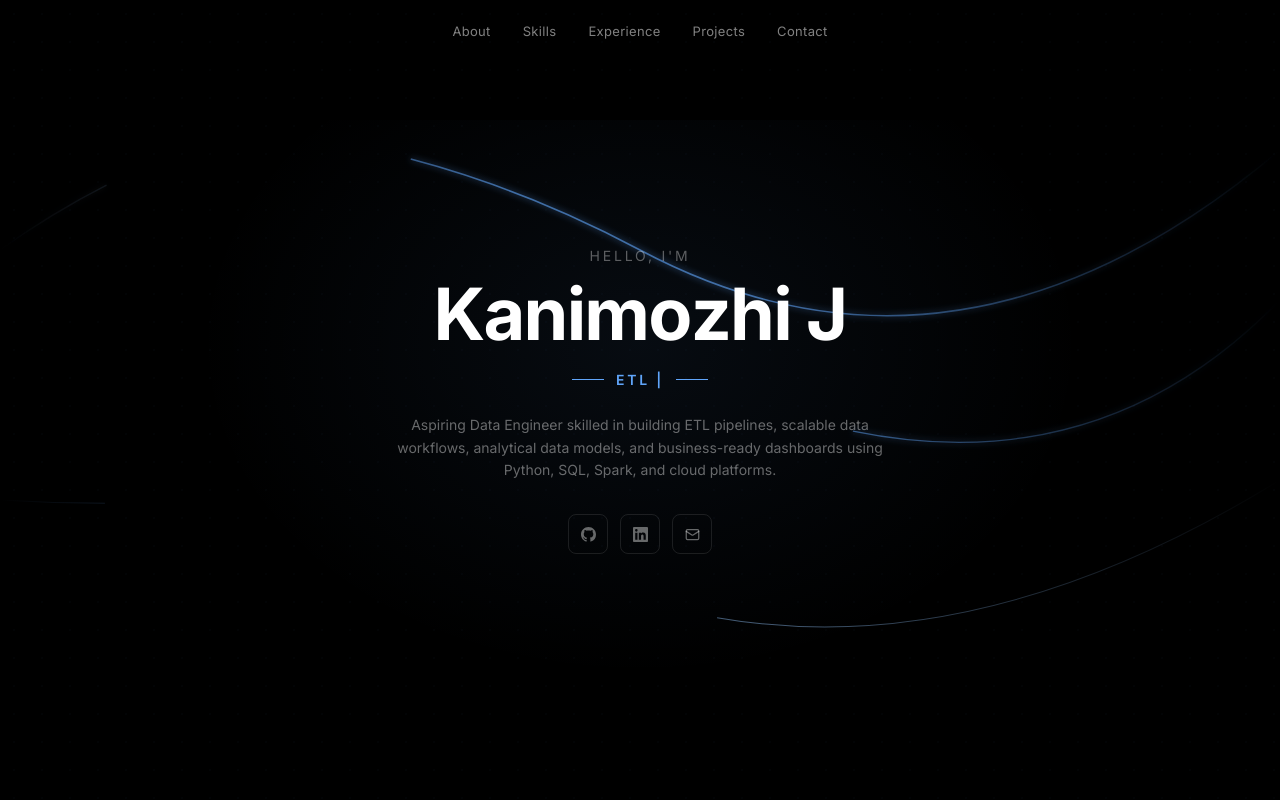
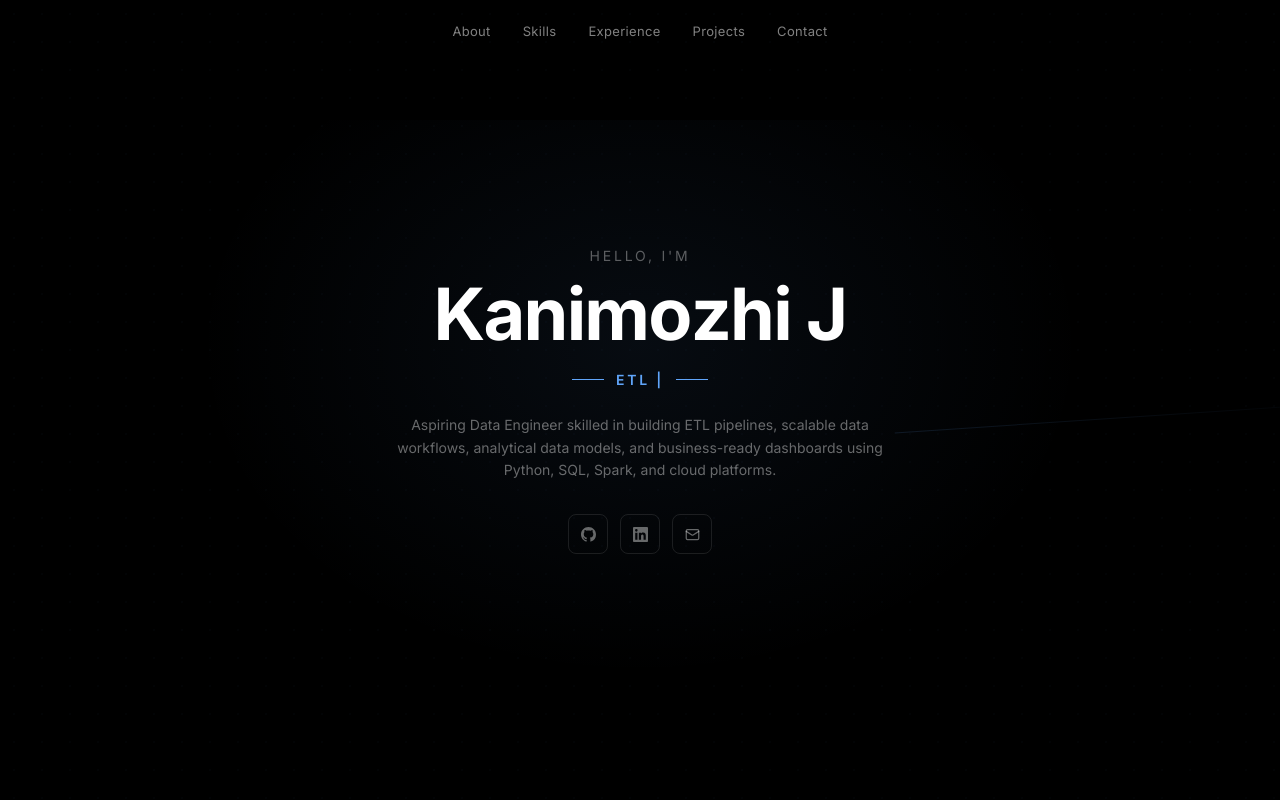
Before and after one commit to kanimozhijayakumar/kanimozhi-portfolio, a React (Vite) app: page / in a window 1280 px wide. Shown: the top 800 px of the page. Built offline with nearby package versions, Linux system fonts and the light colour scheme.

Commit message:
Simplify background beams to 3 clean diagonal lines

```diff
--- a/src/components/ui/BackgroundBeams.jsx
+++ b/src/components/ui/BackgroundBeams.jsx
@@ -8,7 +8,7 @@ const BackgroundBeams = ({ className = '' }) => {
     if (!paths) return
     const cleanups = []
 
-    paths.forEach(path => {
+    paths.forEach((path, i) => {
       const length = path.getTotalLength()
       path.style.strokeDasharray = `${length}`
       path.style.strokeDashoffset = `${length}`
@@ -17,15 +17,15 @@ const BackgroundBeams = ({ className = '' }) => {
         path.style.transition = 'none'
         path.style.strokeDashoffset = `${length}`
         requestAnimationFrame(() => {
-          const duration = 3 + Math.random() * 4
-          const delay = Math.random() * 4
+          const duration = 4 + i * 0.8
+          const delay = i * 1.2
           path.style.transition = `stroke-dashoffset ${duration}s ease-in-out ${delay}s`
           path.style.strokeDashoffset = `${-length}`
         })
       }
 
       animate()
-      const interval = setInterval(animate, 8000)
+      const interval = setInterval(animate, (4 + i * 0.8 + i * 1.2 + 2) * 1000)
       cleanups.push(() => clearInterval(interval))
     })
 
@@ -42,39 +42,51 @@ const BackgroundBeams = ({ className = '' }) => {
         fill="none"
       >
         <defs>
-          <filter id="beam-glow">
-            <feGaussianBlur stdDeviation="3" result="blur" />
+          <filter id="beam-glow" x="-20%" y="-20%" width="140%" height="140%">
+            <feGaussianBlur stdDeviation="4" result="blur" />
             <feMerge>
               <feMergeNode in="blur" />
               <feMergeNode in="SourceGraphic" />
             </feMerge>
           </filter>
-          <linearGradient id="beam-blue" x1="0%" y1="0%" x2="100%" y2="0%">
+          <linearGradient id="g1" x1="0%" y1="0%" x2="100%" y2="0%">
             <stop offset="0%" stopColor="rgba(96,165,250,0)" />
-            <stop offset="40%" stopColor="rgba(96,165,250,0.6)" />
-            <stop offset="60%" stopColor="rgba(96,165,250,0.6)" />
+            <stop offset="50%" stopColor="rgba(96,165,250,0.5)" />
             <stop offset="100%" stopColor="rgba(96,165,250,0)" />
           </linearGradient>
-          <linearGradient id="beam-blue2" x1="100%" y1="0%" x2="0%" y2="0%">
+          <linearGradient id="g2" x1="100%" y1="0%" x2="0%" y2="0%">
             <stop offset="0%" stopColor="rgba(147,197,253,0)" />
-            <stop offset="40%" stopColor="rgba(147,197,253,0.45)" />
-            <stop offset="60%" stopColor="rgba(147,197,253,0.45)" />
+            <stop offset="50%" stopColor="rgba(147,197,253,0.35)" />
             <stop offset="100%" stopColor="rgba(147,197,253,0)" />
           </linearGradient>
-          <linearGradient id="beam-subtle" x1="0%" y1="0%" x2="100%" y2="0%">
+          <linearGradient id="g3" x1="0%" y1="0%" x2="100%" y2="0%">
             <stop offset="0%" stopColor="rgba(96,165,250,0)" />
-            <stop offset="50%" stopColor="rgba(96,165,250,0.25)" />
+            <stop offset="50%" stopColor="rgba(96,165,250,0.2)" />
             <stop offset="100%" stopColor="rgba(96,165,250,0)" />
           </linearGradient>
         </defs>
-        <path className="beam-path" filter="url(#beam-glow)" d="M0 150 Q300 80 600 250 T1200 150" stroke="url(#beam-blue)" strokeWidth="1.5" />
-        <path className="beam-path" filter="url(#beam-glow)" d="M0 350 Q400 280 700 400 T1200 300" stroke="url(#beam-blue)" strokeWidth="1.2" />
-        <path className="beam-path" d="M0 550 Q250 450 550 580 T1200 480" stroke="url(#beam-blue2)" strokeWidth="1" />
-        <path className="beam-path" filter="url(#beam-glow)" d="M1200 100 Q850 180 550 120 T0 250" stroke="url(#beam-blue2)" strokeWidth="1.2" />
-        <path className="beam-path" d="M1200 400 Q900 320 600 420 T0 500" stroke="url(#beam-blue)" strokeWidth="1" />
-        <path className="beam-path" d="M1200 650 Q800 550 400 680 T0 700" stroke="url(#beam-subtle)" strokeWidth="0.8" />
-        <path className="beam-path" d="M0 700 Q350 620 700 720 T1200 650" stroke="url(#beam-subtle)" strokeWidth="0.7" />
-        <path className="beam-path" d="M600 0 Q580 200 620 400 T600 800" stroke="url(#beam-blue2)" strokeWidth="0.6" />
+
+        {/* 3 clean diagonal beams */}
+        <path
+          className="beam-path"
+          filter="url(#beam-glow)"
+          d="M-100 600 L1300 200"
+          stroke="url(#g1)"
+          strokeWidth="1.5"
+        />
+        <path
+          className="beam-path"
+          filter="url(#beam-glow)"
+          d="M-100 300 L1300 700"
+          stroke="url(#g2)"
+          strokeWidth="1.2"
+        />
+        <path
+          className="beam-path"
+          d="M-100 500 L1300 400"
+          stroke="url(#g3)"
+          strokeWidth="1"
+        />
       </svg>
     </div>
   )
```
